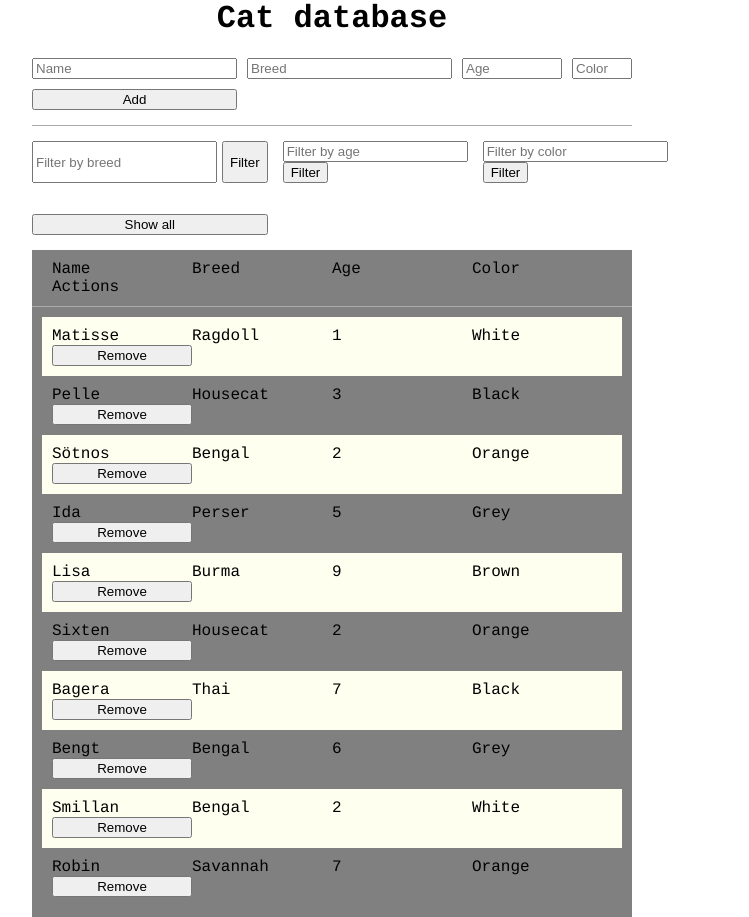
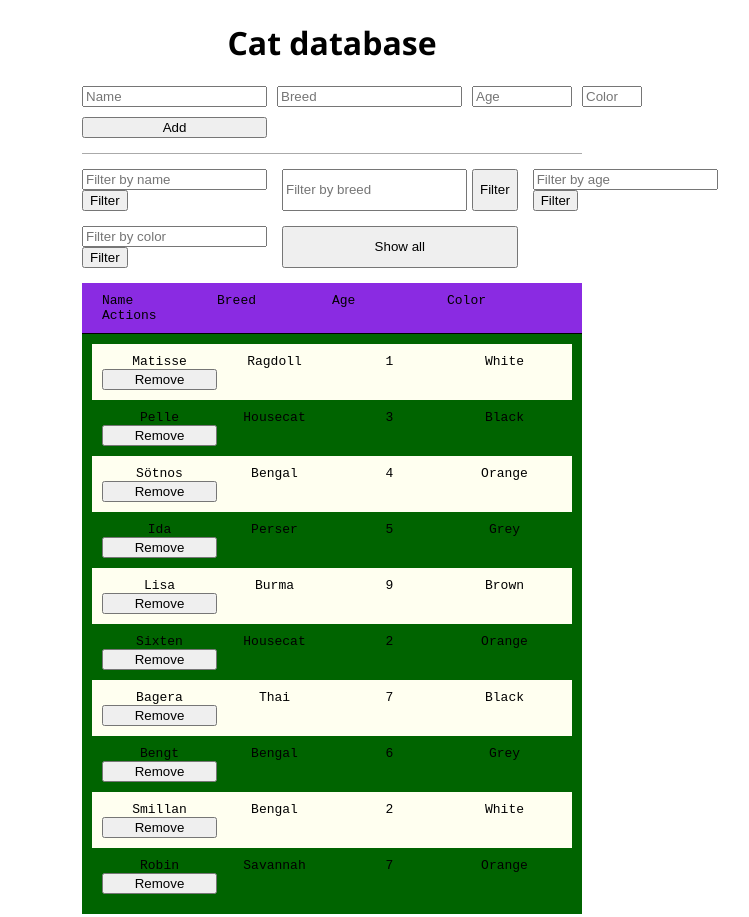
Before and after one commit to Jocke1999/ME132A---U2, a plain HTML site: page index.html in a window 1280 px wide. Both pictures are taken after a click on the button "Show all". Shown: the whole page, without its empty margins (308-1057 px from the left). Drawn offline with Linux system fonts and the light colour scheme.

Commit message:
Added " filter " colors

```diff
--- a/database.js
+++ b/database.js
@@ -18,7 +18,7 @@ let database = [
     {
         id: 3,
         name: "Sötnos",
-        age: 2,
+        age: 4,
         breed: "Bengal",
         color: "Orange",
     },
--- a/index.html
+++ b/index.html
@@ -1,3 +1,4 @@
+<!DOCTYPE html>
 <head>
     <meta http-equiv="X-UA-Compatible" content="IE=edge">
     <meta name="viewport" content="width=device-width, initial-scale=1.0">
@@ -18,6 +19,10 @@
     </form>
 
     <div id="filters">
+        <form id="filter-by-name">
+            <input id="filter-name" type="text" placeholder="Filter by name">
+            <button>Filter</button>
+        </form>
         <form id="filter-by-breed">
             <input id="filter-breed" type="text" placeholder="Filter by breed">
             <button>Filter</button>
--- a/main.js
+++ b/main.js
@@ -1,5 +1,5 @@
 "use strict";
-
+//Skapar först ett katt objekt och sedan returnerar den
 function createNewCat(name, breed, age, color) {
     let cat = {
         name: name,
@@ -11,24 +11,35 @@ function createNewCat(name, breed, age, color) {
     return cat;
 }
 
-
+//lägger till en katt till min databas
 function addCatToDatabase(database, cat) {
     database.push(cat);
 }
 
+// tar bort katt utifrån sitt id från databasen
 function removeCatById(cats, id) {
     for (let i = 0; i < cats.length; i++) {
-
         let cat = cats[i];
-
         if (cat.id == id) {
-
             cats.splice(i, 1);
             return;
         }
     }
 }
 
+function getCatsByName(cats, name) {
+    let catsByName = [];
+
+    for (let cat of cats) {
+        if (cat.name.toLowerCase() == name.toLowerCase()) {
+            catsByName.push(cat);
+        }
+    }
+
+    return catsByName;
+}
+
+// returnerar alla raser
 function getCatsByBreed(cats, breed) {
     let catsByBreed = [];
 
@@ -41,7 +52,7 @@ function getCatsByBreed(cats, breed) {
     return catsByBreed;
 }
 
-
+// returnerar alla åldrar
 function getCatsByAge(cats, age) {
     let catsByAge = [];
 
@@ -55,7 +66,7 @@ function getCatsByAge(cats, age) {
 }
 
 
-
+// räknar ut den ungefärliga åldern på katterna
 function getAverageCatAge(cats) {
     let sumOfAges = 0;
 
@@ -67,7 +78,7 @@ function getAverageCatAge(cats) {
 
     return Math.round(sumOfAges / cats.length);
 }
-
+// returnerar alla färger
 function getCatsByColor(cats, color) {
     let catsByColor = [];
 
@@ -80,7 +91,7 @@ function getCatsByColor(cats, color) {
     return catsByColor;
 }
 
-
+// framställer katterna i ett HTML element
 function renderCat(cat) {
     let div = document.createElement("div");
     div.classList.add("cat");
@@ -150,6 +161,13 @@ function setRemoveCat() {
     }
 }
 
+function onFilterByNameSubmit(event) {
+    event.preventDefault();
+    let name = document.getElementById("filter-name").value;
+    let cats = getCatsByName(database, name);
+    renderCats(cats);
+}
+
 function onFilterByBreedSubmit(event) {
     event.preventDefault();
     let breed = document.getElementById("filter-breed").value;
@@ -172,6 +190,7 @@ function onFilterByColorSubmit(event) {
 }
 
 function onShowAllClick() {
+    document.getElementById("filter-name").value = "";
     document.getElementById("filter-breed").value = "";
     document.getElementById("filter-age").value = "";
     document.getElementById("filter-color").value = "";
@@ -179,11 +198,13 @@ function onShowAllClick() {
 }
 
 function setFilterCat() {
+    let nameForm = document.getElementById("filter-by-name");
     let breedForm = document.getElementById("filter-by-breed");
     let ageForm = document.getElementById("filter-by-age");
     let colorForm = document.getElementById("filter-by-color");
     let showAll = document.getElementById("show-all");
 
+    nameForm.addEventListener("submit", onFilterByNameSubmit);
     breedForm.addEventListener("submit", onFilterByBreedSubmit);
     ageForm.addEventListener("submit", onFilterByAgeSubmit);
     colorForm.addEventListener("submit", onFilterByAgeSubmit);
--- a/style.css
+++ b/style.css
@@ -1,11 +1,12 @@
 body {
     margin: 0 auto;
-    max-width: 600px;
-    font-family: Courier;
+    max-width: 500px;
+    font-family: monospace;
   }
 
   h1 {
     text-align: center;
+    font-family: 'Segoe UI', Tahoma, Geneva, Verdana, sans-serif;
   }
 
   #add-cat-form {
@@ -34,15 +35,16 @@ body {
 
   #headers {
     padding: 10px 20px;
-    border-bottom: 1px solid #aaa;
-    background: grey;
+    border-bottom: 1px solid black;
+    background-color: blueviolet;
     display: grid;
     grid-template-columns: repeat(4, 1fr);
   }
 
   #cats {
-    background: grey;
+    background-color: cadetblue;
     padding: 10px;
+    background-color: darkgreen;
   }
 
   .cat {
@@ -52,9 +54,9 @@ body {
   }
 
   .cat div {
-    /* Center vertically */
     display: flex;
     align-items: center;
+    justify-content: center;
   }
 
   .cat:nth-child(odd) {
```
